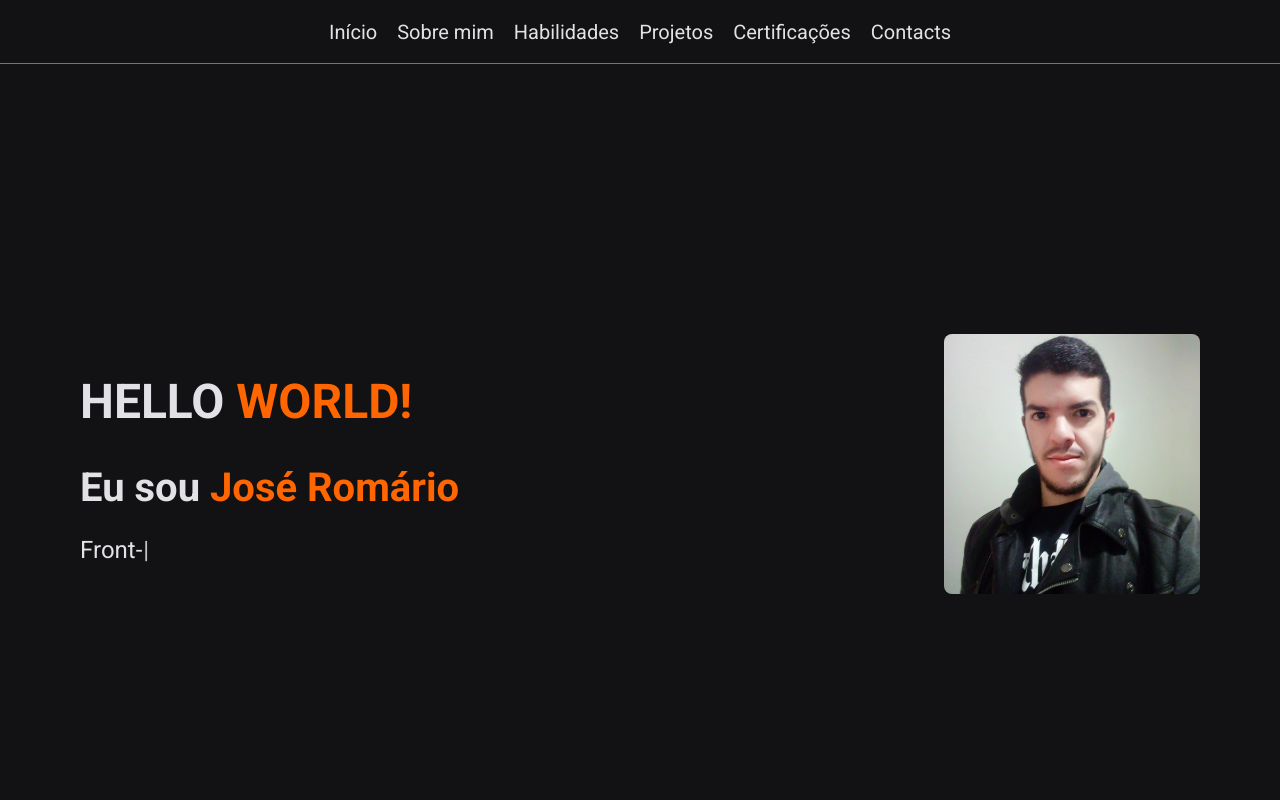
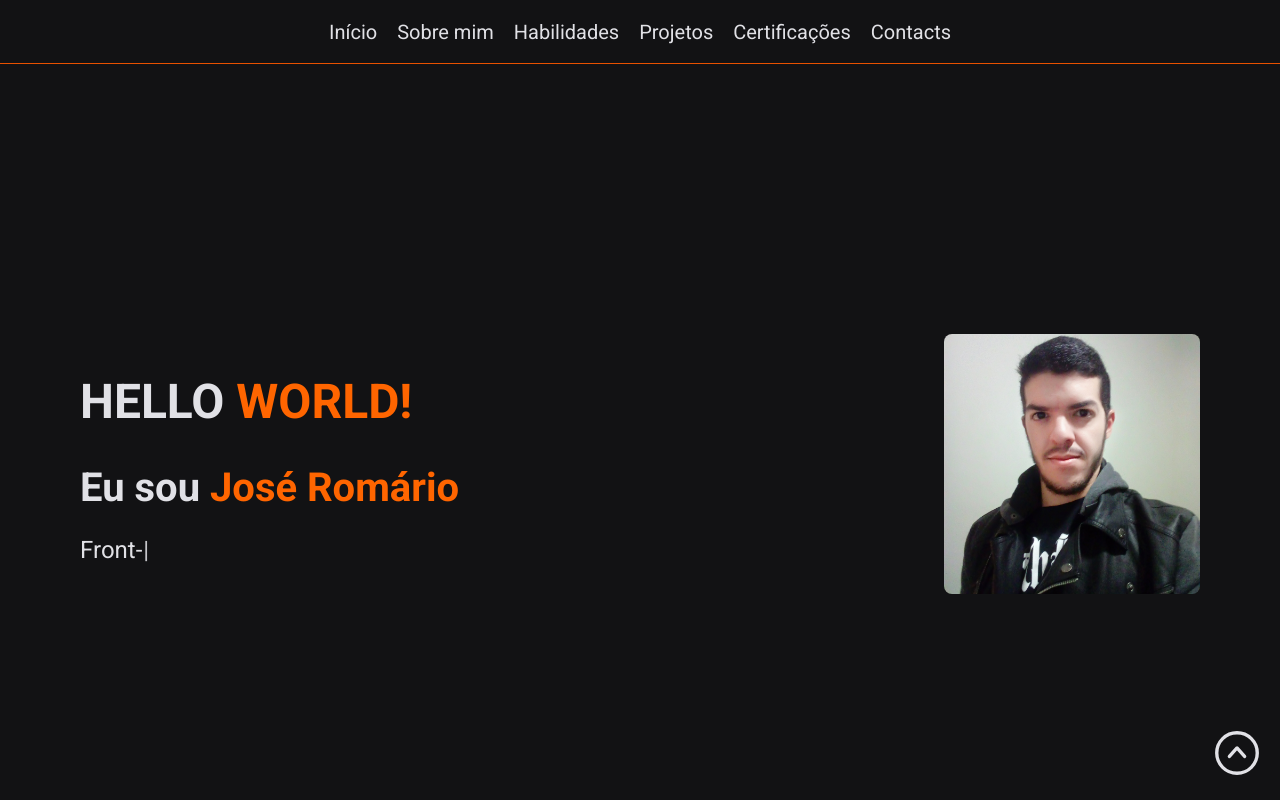
Before and after one commit to jromarioss/portfolio, a React (Vite) app: page / in a window 1280 px wide. Shown: the top 800 px of the page. Built offline with nearby package versions, Linux system fonts and the light colour scheme.

Commit message:
arrumando scroll

```diff
--- a/package.json
+++ b/package.json
@@ -15,12 +15,14 @@
     "react": "^18.2.0",
     "react-awesome-reveal": "^4.0.1",
     "react-dom": "^18.2.0",
+    "react-scroll": "^1.8.8",
     "styled-components": "^5.3.6",
     "typewriter-effect": "^2.19.0"
   },
   "devDependencies": {
     "@types/react": "^18.0.17",
     "@types/react-dom": "^18.0.6",
+    "@types/react-scroll": "^1.8.4",
     "@types/styled-components": "^5.1.26",
     "@vitejs/plugin-react": "^2.1.0",
     "typescript": "^4.6.4",
--- a/src/components/Header/index.tsx
+++ b/src/components/Header/index.tsx
@@ -1,3 +1,5 @@
+import {Link} from "react-scroll";
+
 import { HeaderContainer, HeaderContent, HeaderMenu } from "./styles";
 
 import menuImg from '../../assets/menuIcon.svg';
@@ -5,21 +7,21 @@ import menuImg from '../../assets/menuIcon.svg';
 export function Header({ setMenuActive }: any) {
 
   return (
-    <HeaderContainer>
+    <HeaderContainer id='home'>
       <HeaderContent>
         <HeaderMenu>
           <img src={menuImg} alt="" onClick={() => setMenuActive(true)} />
 
           <ul>
-            <li><a href="#">Início</a></li>
-            <li><a href="#aboutMe">Sobre mim</a></li>
-            <li><a href="#skills">Habilidades</a></li>
-            <li><a href="#projects">Projetos</a></li>
-            <li><a href="#certifications">Certificações</a></li>
-            <li><a href="#contacts">Contacts</a></li>
+            <li><Link to="home" spy={true} smooth={true} offset={-100} duration={500}>Início</Link></li>
+            <li><Link to="about" spy={true} smooth={true} offset={-10} duration={500}>Sobre mim</Link></li>
+            <li><Link to="skills" spy={true} smooth={true} offset={-10} duration={500}>Habilidades</Link></li>
+            <li><Link to="projects" spy={true} smooth={true} offset={-10} duration={500}>Projetos</Link></li>
+            <li><Link to="certifications" spy={true} smooth={true} offset={-10} duration={500}>Certificações</Link></li>
+            <li><Link to="contacts" spy={true} smooth={true} offset={-100} duration={500}>Contacts</Link></li>
           </ul>
         </HeaderMenu>
       </HeaderContent>
     </HeaderContainer>
-  )
+  );
 }
--- a/src/pages/Home/index.tsx
+++ b/src/pages/Home/index.tsx
@@ -1,7 +1,9 @@
-import Typewriter from 'typewriter-effect';
+import { Link } from "react-scroll";
+import Typewriter from "typewriter-effect";
 import { Fade } from "react-awesome-reveal";
+import { CaretCircleUp  } from "phosphor-react";
 
-import { HomeContainer, HomeSectionHeader, SectionAboutMe, SectionAboutMeText, SectionHeaderDiv } from "./styles";
+import { ButtonBackToTop, HomeContainer, HomeSectionHeader, SectionAboutMe, SectionAboutMeText, SectionHeaderDiv } from "./styles";
 
 import jromarioImg from '../../assets/jromarioss.jpg';
 
@@ -66,6 +68,11 @@ export function Home() {
         <SendEmail />
       </Fade>
 
+      <ButtonBackToTop>
+        <Link to="home" spy={true} smooth={true} offset={-100} duration={500}>
+          <CaretCircleUp size={54} />
+        </Link>
+      </ButtonBackToTop>
     </HomeContainer>
   );
 }
--- a/src/pages/Home/styles.ts
+++ b/src/pages/Home/styles.ts
@@ -133,3 +133,9 @@ export const SectionAboutMeText = styled.section`
     margin: auto;
   }
 `;
+
+export const ButtonBackToTop = styled.div`
+  position: fixed;
+  bottom: 1rem;
+  right: 1rem;
+`
```
Also changed, not shown: 1 other file (tests, documents, lock files or other folders).
